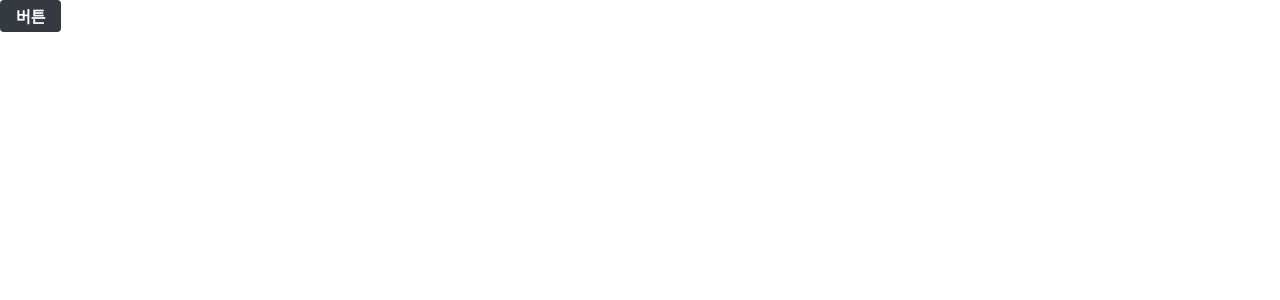
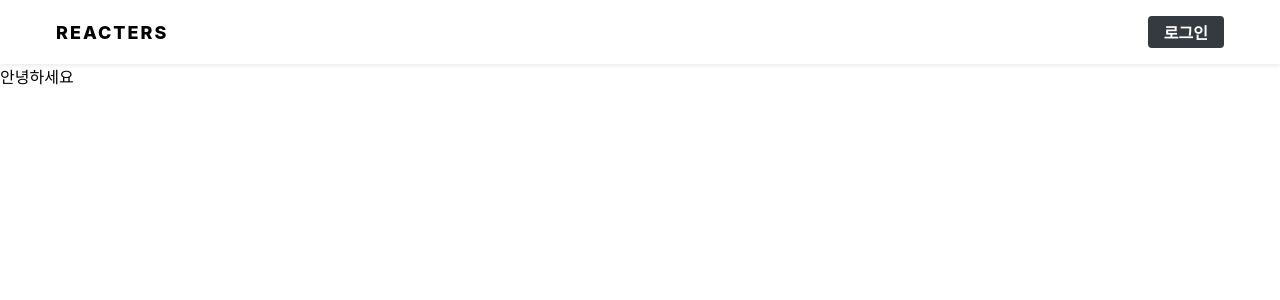
Before and after one commit to wooyoung85/blog, a React (Create React App) app in the folder blog-frontend/: page / in a window 1280 px wide. Shown: the top 300 px of the page. Built offline with nearby package versions, Linux system fonts and the light colour scheme.

Commit message:
[Add] Header 추가

```diff
--- a/blog-frontend/src/components/common/Button.js
+++ b/blog-frontend/src/components/common/Button.js
@@ -1,8 +1,9 @@
 import palette from 'lib/styles/palette';
 import React from 'react';
+import { Link } from 'react-router-dom';
 import styled, { css } from 'styled-components';
 
-const StyledButton = styled.button`
+const buttonStyle = css`
   border: none;
   border-radius: 4px;
   font-size: 1rem;
@@ -11,8 +12,9 @@
   color: white;
   outline: none;
   cursor: pointer;
+
   background: ${palette.gray[8]};
-  &:hover {
+  &::hover {
     background: ${palette.gray[6]};
   }
 
@@ -24,6 +26,7 @@
       width: 100%;
       font-size: 1.125rem;
     `}
+
   ${(props) =>
     props.cyan &&
     css`
@@ -33,6 +36,21 @@
       }
     `}
 `;
-const Button = (props) => <StyledButton {...props} />;
+
+const StyledButton = styled.button`
+  ${buttonStyle}
+`;
+
+const StyledLink = styled(Link)`
+  ${buttonStyle}
+`;
+
+const Button = (props) => {
+  return props.to ? (
+    <StyledLink {...props} cyan={props.cyan ? 1 : 0} />
+  ) : (
+    <StyledButton {...props} />
+  );
+};
 
 export default Button;
--- /dev/null
+++ b/blog-frontend/src/components/common/Header.js
@@ -0,0 +1,52 @@
+import React from 'react';
+import { Link } from 'react-router-dom';
+import styled from 'styled-components';
+import Button from './Button';
+import Responsive from './Responsive';
+
+const HeaderBlock = styled.div`
+  position: fixed;
+  width: 100%;
+  background: white;
+  box-shadow: 0px 2px 4px rgba(0, 0, 0, 0.08);
+`;
+
+const Wrapper = styled(Responsive)`
+  height: 4rem;
+  display: flex;
+  align-items: center;
+  justify-content: space-between;
+  .logo {
+    font-size: 1.125rem;
+    font-weight: 800;
+    letter-spacing: 2px;
+  }
+  .right {
+    display: flex;
+    align-items: center;
+  }
+`;
+
+const Spacer = styled.div`
+  height: 4rem;
+`;
+
+const Header = () => {
+  return (
+    <>
+      <HeaderBlock>
+        <Wrapper>
+          <Link to="/" className="logo">
+            REACTERS
+          </Link>
+          <div className="right">
+            <Button to="/login">로그인</Button>
+          </div>
+        </Wrapper>
+      </HeaderBlock>
+      <Spacer />
+    </>
+  );
+};
+
+export default Header;
--- a/blog-frontend/src/components/common/Responsive.js
+++ b/blog-frontend/src/components/common/Responsive.js
@@ -0,0 +1,22 @@
+import React from 'react';
+import styled from 'styled-components';
+
+const ResponsiveBlock = styled.div`
+  padding-left: 1rem;
+  padding-right: 1rem;
+  width: 1200px;
+  margin: 0 auto;
+
+  @media (max-width: 1200px) {
+    width: 780px;
+  }
+  @media (max-width: 780px) {
+    width: 100%;
+  }
+`;
+
+const Responsive = ({ children, ...rest }) => {
+  return <ResponsiveBlock {...rest}>{children}</ResponsiveBlock>;
+};
+
+export default Responsive;
--- a/blog-frontend/src/pages/PostListPage.js
+++ b/blog-frontend/src/pages/PostListPage.js
@@ -1,8 +1,14 @@
 import React from 'react';
 import Button from 'components/common/Button';
+import Header from 'components/common/Header';
 
 const PostListPage = () => {
-  return <Button>버튼</Button>;
+  return (
+    <>
+      <Header />
+      <div>안녕하세요</div>
+    </>
+  );
 };
 
 export default PostListPage;
```
